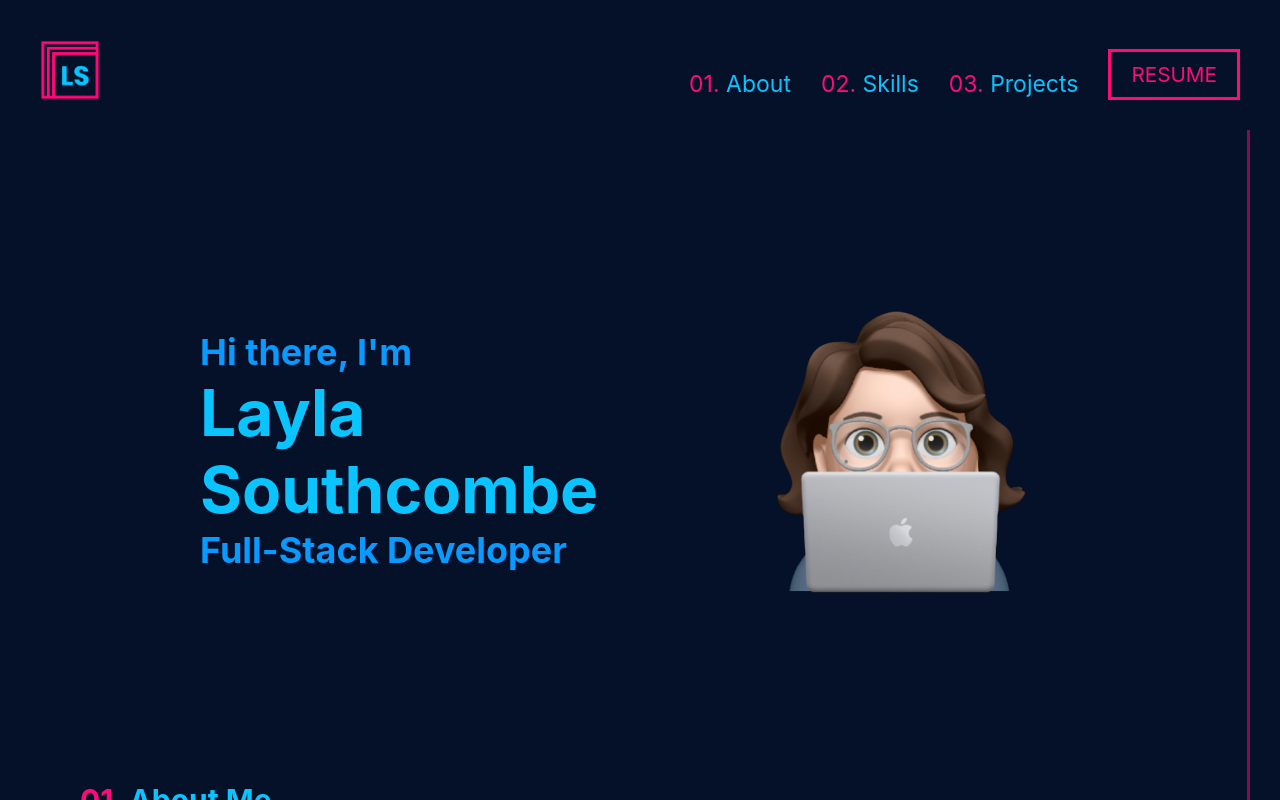
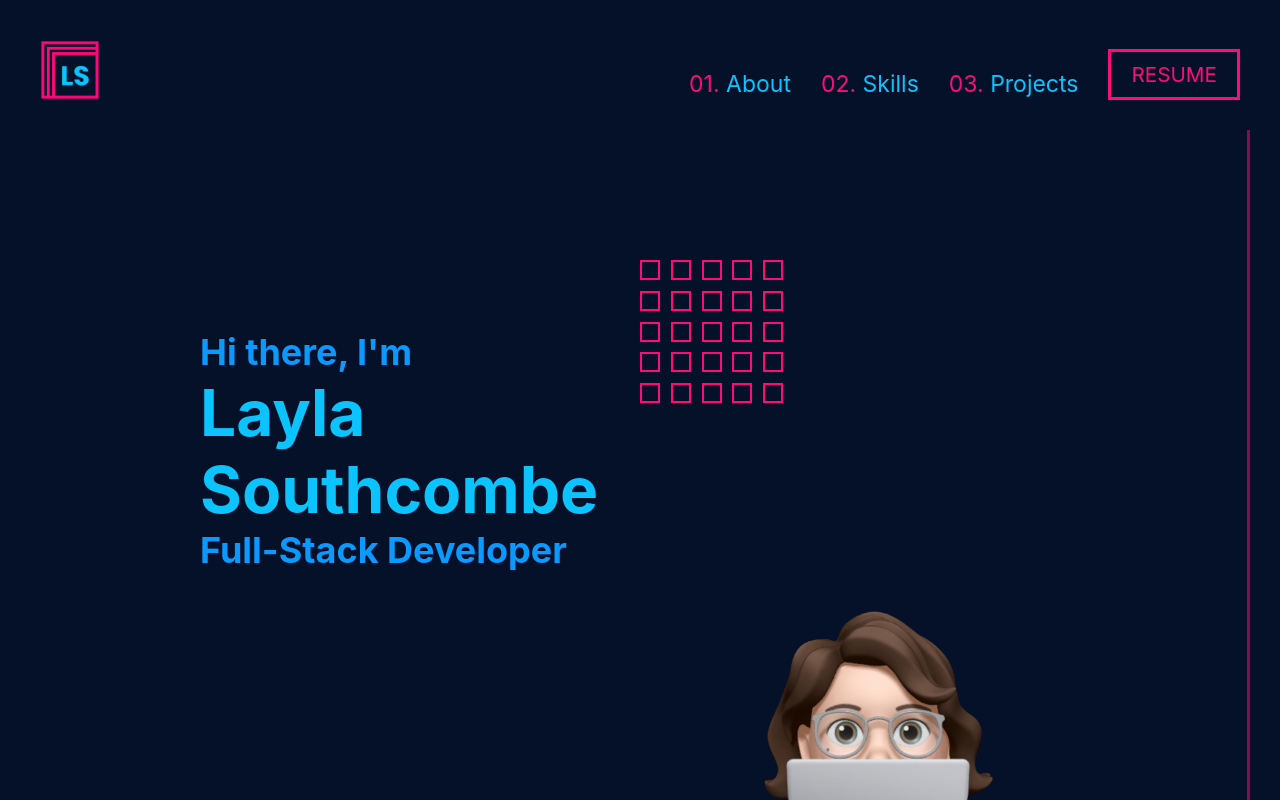
Before and after one commit to LaylaSouthcombe/Portfolio, a React (Create React App) app: page / in a window 1280 px wide. Shown: the top 800 px of the page. Built offline with nearby package versions, Linux system fonts and the light colour scheme.

Commit message:
make square grids

```diff
--- a/src/App.css
+++ b/src/App.css
@@ -198,7 +198,7 @@ h1 {
     grid-row: 1;
   }
 
-  .memoji {
+  .memojiSquaresArea {
     grid-column: col-start 7/ span 6;
     grid-row: 1;
     margin-right: 3.5vw;
--- /dev/null
+++ b/src/components/SquaresGrid/index.js
@@ -0,0 +1,20 @@
+import './style.css'
+
+const SquaresGrid = () => {
+    const componentCount = 25;
+
+    const components1 = [];
+    for (let i = 0; i < componentCount; i++) {
+        components1.push(<div className="gridSquare"></div>);
+    }
+
+    return (
+        <>
+            <div className="squaresGrid">
+               {components1}
+            </div>
+        </>
+    )
+}
+
+export default SquaresGrid
--- /dev/null
+++ b/src/components/SquaresGrid/style.css
@@ -0,0 +1,12 @@
+.gridSquare {
+    border: 2px solid var(--accent-color);
+    width: 1.25rem;
+    height: 1.25rem;
+}
+
+.squaresGrid {
+    display: grid;
+    grid-template-columns: repeat(5, 1fr);
+    width: fit-content;
+    gap: 0.675rem;
+}
--- a/src/components/index.js
+++ b/src/components/index.js
@@ -1,3 +1,2 @@
 export {default as Project} from './Project'
-export {default as Square} from './SquaresGrid/Square'
-export {default as Grid} from './SquaresGrid/Grid'
+export {default as SquaresGrid} from './SquaresGrid'
--- a/src/pages/IntroWrapper/index.js
+++ b/src/pages/IntroWrapper/index.js
@@ -1,5 +1,7 @@
 import React, {useState} from 'react'
 import memoji from '../../images/Memoji.png'
+import {SquaresGrid} from '../../components'
+
 
 const IntroWrapper = ({innerRef}) => {
 
@@ -11,8 +13,12 @@ const IntroWrapper = ({innerRef}) => {
               <h1>Layla Southcombe</h1>
               <h2>Full-Stack Developer</h2>
             </div>
-            <div className="memoji">
-              <img id="memoji" src={memoji} alt="Layla Southcombe Memoji" />
+            <div className="memojiSquaresArea">
+              <SquaresGrid/>
+              <div className="memoji">
+                <img id="memoji" src={memoji} alt="Layla Southcombe Memoji" />
+              </div>
+              <SquaresGrid/>
             </div>
           </div>
         </>
```
Also changed, not shown: src/components/SquaresGrid/Grid/index.js (deleted, +0 -8 lines), src/components/SquaresGrid/Square/index.js (deleted, +0 -8 lines).
